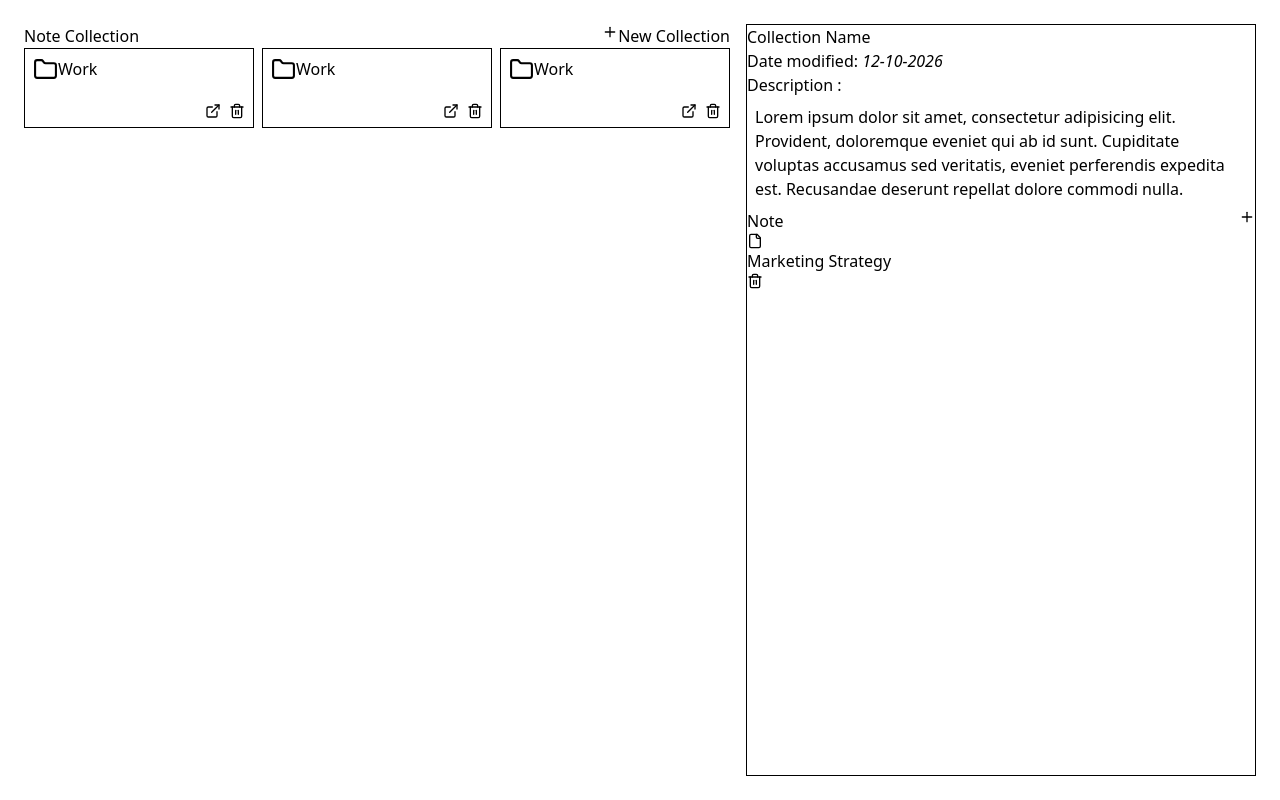
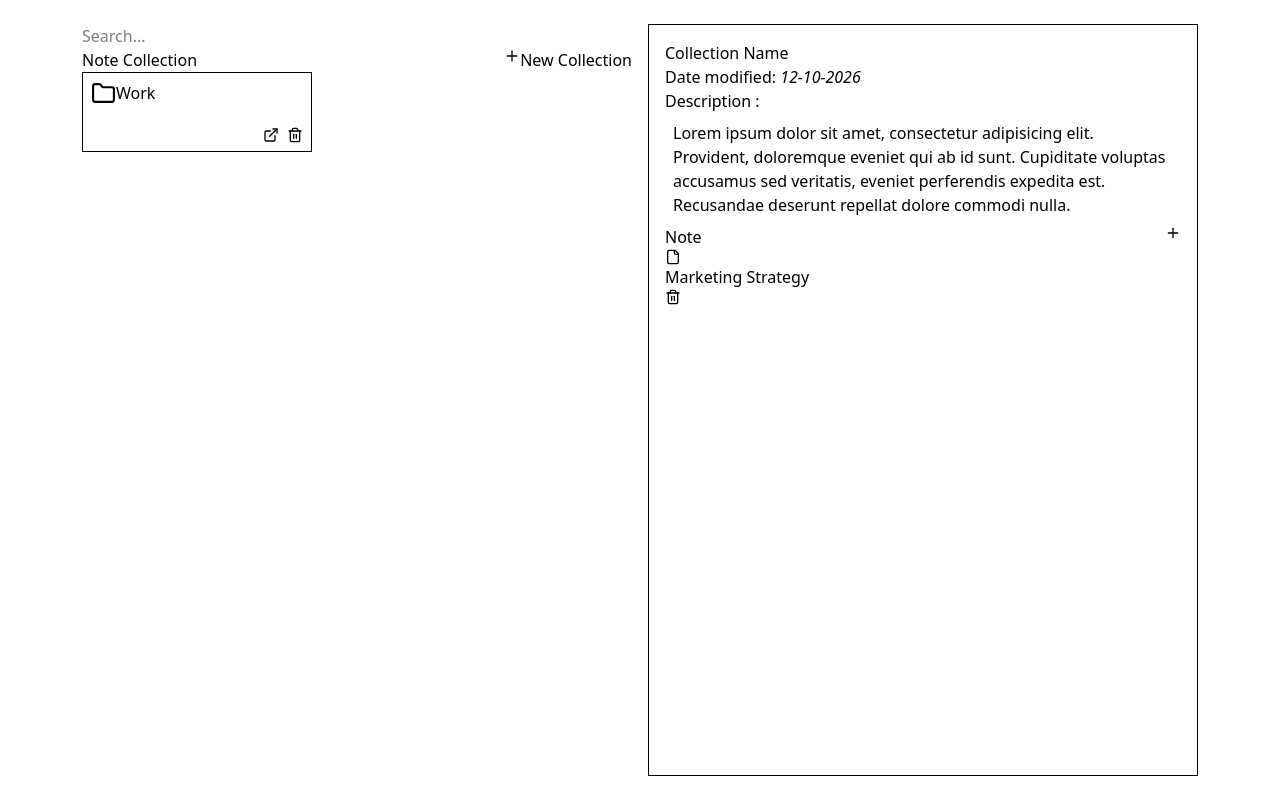
Before and after one commit to Zer0-Gravity/mini-react-project, a React (Vite) app in the folder note-taking-app/: page / in a window 1280 px wide. Built offline with nearby package versions, Linux system fonts and the light colour scheme.

Commit message:
Fix Messy html skeleton

```diff
--- a/note-taking-app/src/Component/CollectionGrid.tsx
+++ b/note-taking-app/src/Component/CollectionGrid.tsx
@@ -2,7 +2,12 @@ import { LuExternalLink, LuFolder, LuPlus, LuTrash2 } from "react-icons/lu";
 
 function CollectionGrid() {
     return (
-        <div className="h-full">
+        <div className="h-full w-137.5">
+            {/* Search Bar */}
+            <section>
+                <input type="search" placeholder="Search..." />
+            </section>
+
             {/* Header */}
             <header className="flex justify-between">
                 <h1>Note Collection</h1>
@@ -12,37 +17,7 @@ function CollectionGrid() {
             </header>
 
             {/* Card List */}
-            <section className="flex gap-2">
-                <div className="border flex flex-col w-57.5 h-20 p-2 justify-between">
-                    <div className="flex">
-                        <LuFolder size={25} />
-                        <h3>Work</h3>
-                    </div>
-
-                    <div className="flex justify-end gap-2">
-                        <button>
-                            <LuExternalLink />
-                        </button>
-                        <button>
-                            <LuTrash2 />
-                        </button>
-                    </div>
-                </div>
-                <div className="border flex flex-col w-57.5 h-20 p-2 justify-between">
-                    <div className="flex">
-                        <LuFolder size={25} />
-                        <h3>Work</h3>
-                    </div>
-
-                    <div className="flex justify-end gap-2">
-                        <button>
-                            <LuExternalLink />
-                        </button>
-                        <button>
-                            <LuTrash2 />
-                        </button>
-                    </div>
-                </div>
+            <section className="flex gap-2 flex-wrap">
                 <div className="border flex flex-col w-57.5 h-20 p-2 justify-between">
                     <div className="flex">
                         <LuFolder size={25} />
--- a/note-taking-app/src/Component/DetailPanel.tsx
+++ b/note-taking-app/src/Component/DetailPanel.tsx
@@ -5,7 +5,7 @@ function DetailPanel() {
     const [isModalOpen, setIsModalOpen] = useState<boolean>(false);
 
     return (
-        <div className="w-145 h-full border">
+        <div className="w-137.5 h-full border p-4">
             <section>
                 <h1>Collection Name</h1>
                 <p>
@@ -15,7 +15,7 @@ function DetailPanel() {
 
             <section>
                 <h2>Description : </h2>
-                <p contentEditable="true" className="p-2">
+                <p className="p-2">
                     Lorem ipsum dolor sit amet, consectetur adipisicing elit.
                     Provident, doloremque eveniet qui ab id sunt. Cupiditate
                     voluptas accusamus sed veritatis, eveniet perferendis
```
